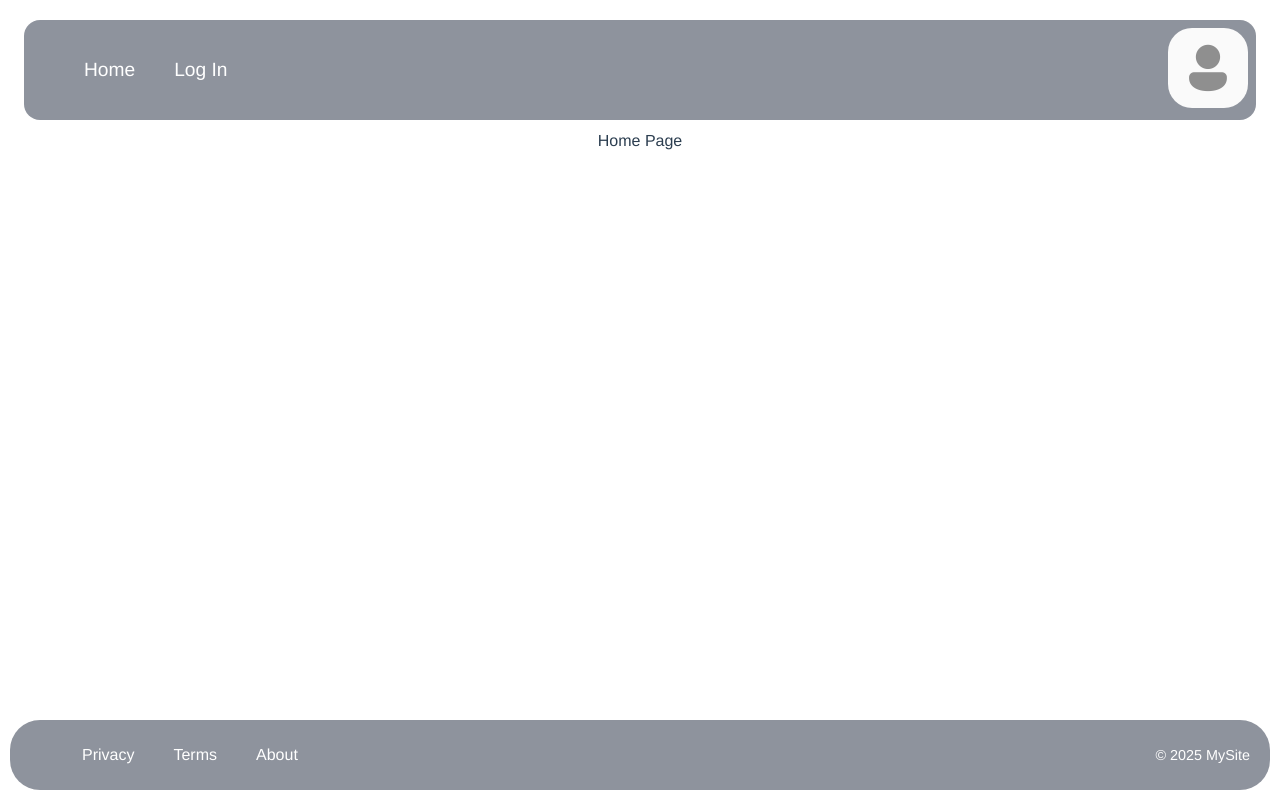
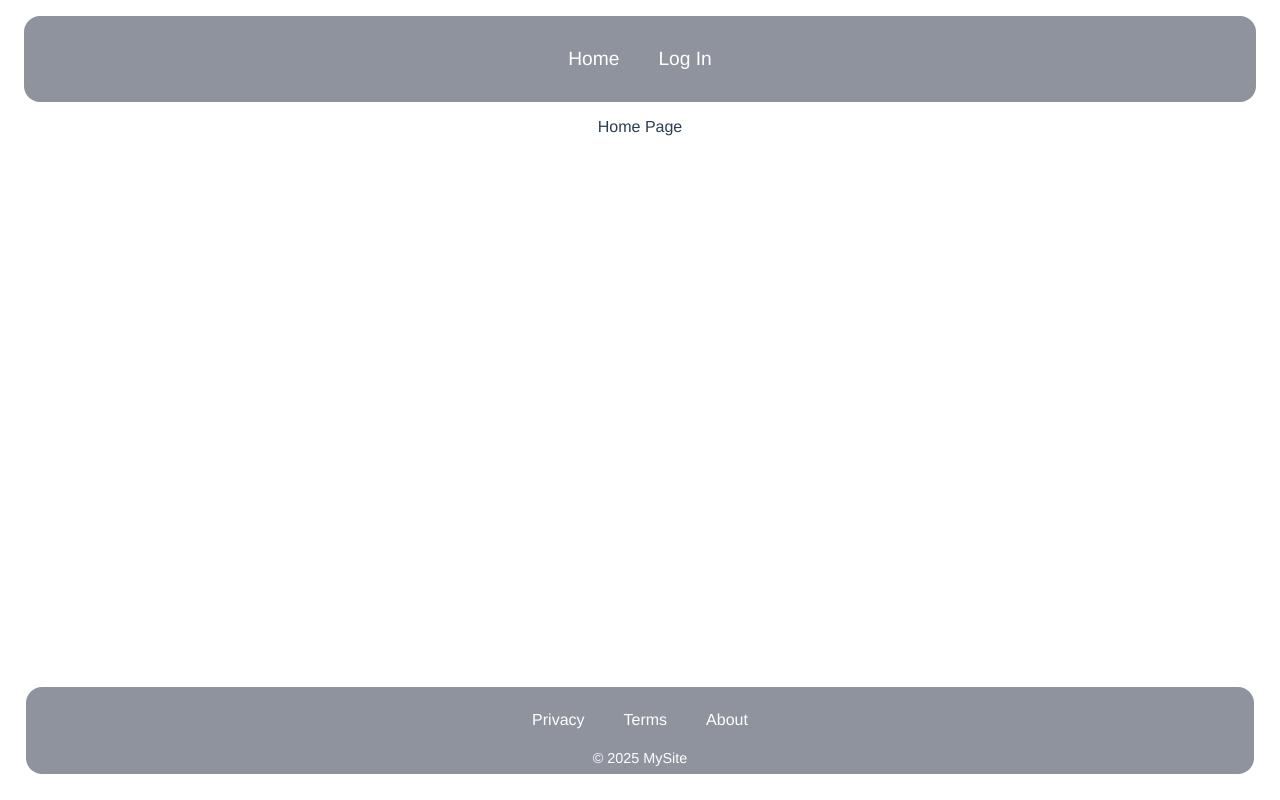
Before and after one commit to martin737373/Veebirakendused-Projekt, a Vue app: page / in a window 1280 px wide. Built offline with nearby package versions, Linux system fonts and the light colour scheme.

Commit message:
Update footer and header

```diff
--- a/src/components/FooterComponent.vue
+++ b/src/components/FooterComponent.vue
@@ -6,7 +6,6 @@
         <li><router-link to="#">Terms</router-link></li>
         <li><router-link to="#">About</router-link></li>
       </ul>
-
       <span class="footer-text">© 2025 MySite</span>
     </div>
   </footer>
@@ -16,29 +15,35 @@
 </script>
 
 <style scoped>
+
 .footer-container {
+  background-color: rgba(30, 40, 60, 0.5);
+  z-index: 1000;
   position: fixed;
   bottom: 10px;
   left: 10px;
   right: 10px;
-  background-color: rgb(30, 40, 60, 0.5);
-  z-index: 1000;
-  border-radius: 30px;
-  padding: 10px 20px;
+  border-radius: 1rem;
+  padding: 0.5rem;
+  margin: 1rem;
+  display: flex;
+  justify-content: center;
 }
 
 .footer-content {
   display: flex;
-  justify-content: space-between;
+  flex-direction: column;
   align-items: center;
-  flex-wrap: wrap;
+  justify-content: center;
+  gap: 5px;
 }
 
 .footer-nav {
   list-style: none;
   display: flex;
   gap: 15px;
-  flex-wrap: wrap;
+    flex-wrap: wrap;
+  padding: 0;
 }
 
 .footer-nav a {
@@ -46,15 +51,29 @@
   color: white;
   font-size: 1em;
   text-decoration: none;
-  transition: color 0.3s;
+  transition: background 0.3s, color 0.3s;
+  border-radius: 5px;
 }
 
 .footer-nav a:hover {
-  color: bisque;
+  background-color: bisque;
+  color: #36abda;
 }
 
 .footer-text {
   color: white;
   font-size: 0.9em;
+  text-align: center;
+}
+
+@media (max-width: 1050px) {
+  .footer-container {
+    flex-direction: column;
+    gap: 10px;
+  }
+
+  .footer-nav {
+    justify-content: center;
+  }
 }
 </style>
--- a/src/components/HeaderComponent.vue
+++ b/src/components/HeaderComponent.vue
@@ -4,31 +4,10 @@
       <li><router-link to="/">Home</router-link></li>
       <li><router-link to="/login">Log In</router-link></li>
     </ul>
-    <div class="profile-dropdown" @click="toggleDropdown">
-      <button class="dropdown-button">
-        <img :src="avatar" alt="Account" class="avatar">
-      </button>
-
-      <div class="dropdown-menu" v-if="dropdownOpen">
-        <p class="user-name">John Doe</p>
-        <p class="user-email">john.doe@example.com</p>
-        <router-link to="/login" class="logout-btn">Logout</router-link>
-      </div>
-    </div>
   </header>
 </template>
 
 <script setup>
-import { ref } from 'vue'
-
-import avatarImage from '@/assets/icons/user.jpg'
-
-const avatar = avatarImage
-const dropdownOpen = ref(false)
-
-function toggleDropdown() {
-  dropdownOpen.value = !dropdownOpen.value
-}
 </script>
 
 <style scoped>
@@ -37,13 +16,10 @@ function toggleDropdown() {
   background-color: rgba(30, 40, 60, 0.5);
   z-index: 1000;
   display: flex;
-  justify-content: space-between;
-  align-items: center;
+  justify-content: center;
   border-radius: 1rem;
   padding: 0.5rem;
   margin: 1rem;
-  position: sticky;
-  top: 20px;
 }
 
 .nav {
@@ -51,6 +27,7 @@ function toggleDropdown() {
   display: flex;
   gap: 15px;
   flex-wrap: wrap;
+  padding: 0;
 }
 
 .nav a {
@@ -60,56 +37,13 @@ function toggleDropdown() {
   color: white;
   font-size: 1.2em;
   text-decoration: none;
-  transition: background 0.3s;
+  transition: background 0.3s, color 0.3s;
+  border-radius: 5px;
 }
 
 .nav a:hover {
   background-color: bisque;
-  border-radius: 5px;
   color: #36abda;
-}
-
-.profile-dropdown {
-  position: relative;
-  display: inline-block;
-}
-
-.dropdown-button {
-  background: none;
-  border: none;
-  cursor: pointer;
-  padding: 0;
-}
-
-.profile-dropdown img {
-  width: 80px;
-  height: 80px;
-  border-radius: 30%;
-  object-fit: cover;
-}
-
-.dropdown-menu {
-  position: absolute;
-  right: 0;
-  top: 100%;
-  background: #fff;
-  color: black;
-  padding: 10px;
-  border-radius: 15px;
-  border: 2px solid rgba(30, 40, 60, 0.5);
-  min-width: 180px;
-  text-align: left;
-}
-
-.logout-btn {
-  display: block;
-  margin-top: 10px;
-  padding-top: 8px;
-  border-top: 1px solid rgb(0, 0, 0);
-  text-align: center;
-  color: rgba(30, 40, 60, 0.5);
-  text-decoration: none;
-  font-weight: bold;
 }
 
 @media (max-width: 1050px) {
--- a/src/views/LoginView.vue
+++ b/src/views/LoginView.vue
@@ -1,5 +1,5 @@
 <template>
-  <div class="about">
+  <div class="login">
     <LoginComponent />
   </div>
 </template>
```
Also changed, not shown: src/assets/styles/theme.css (added).
